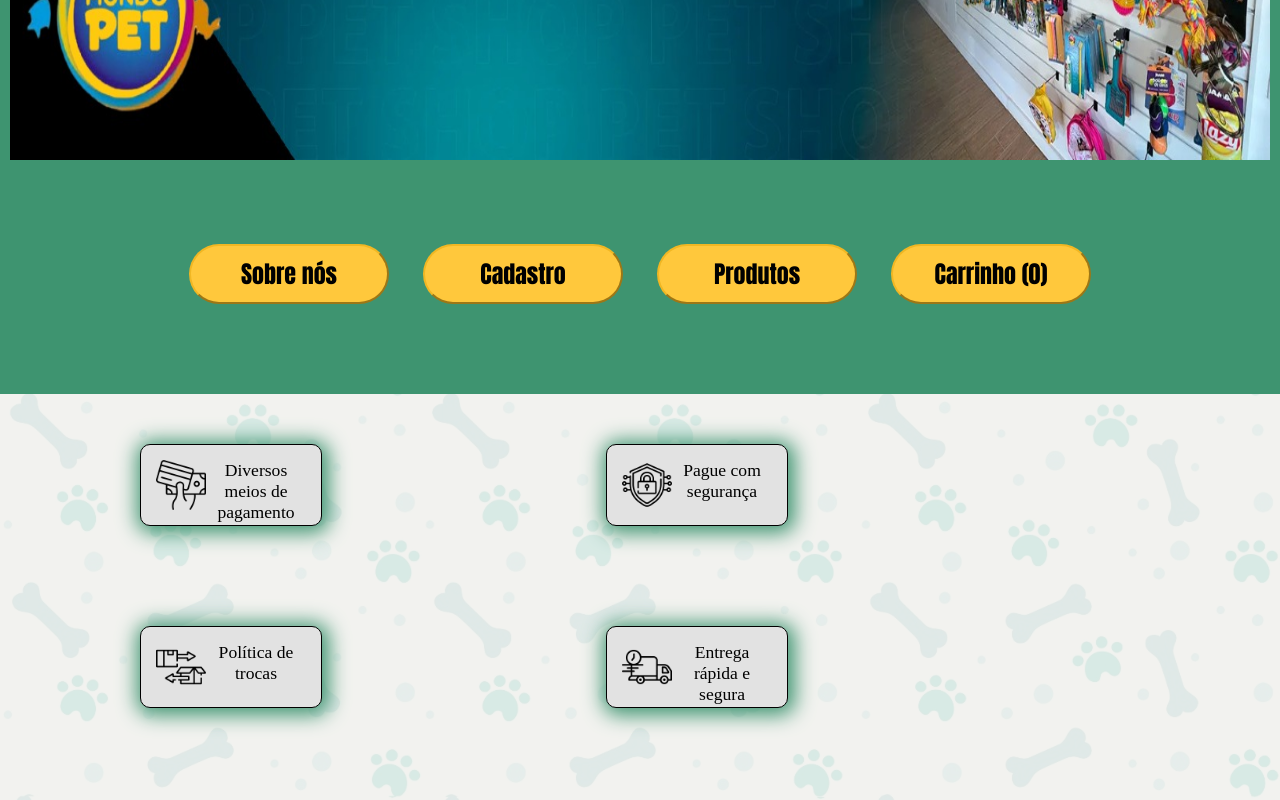
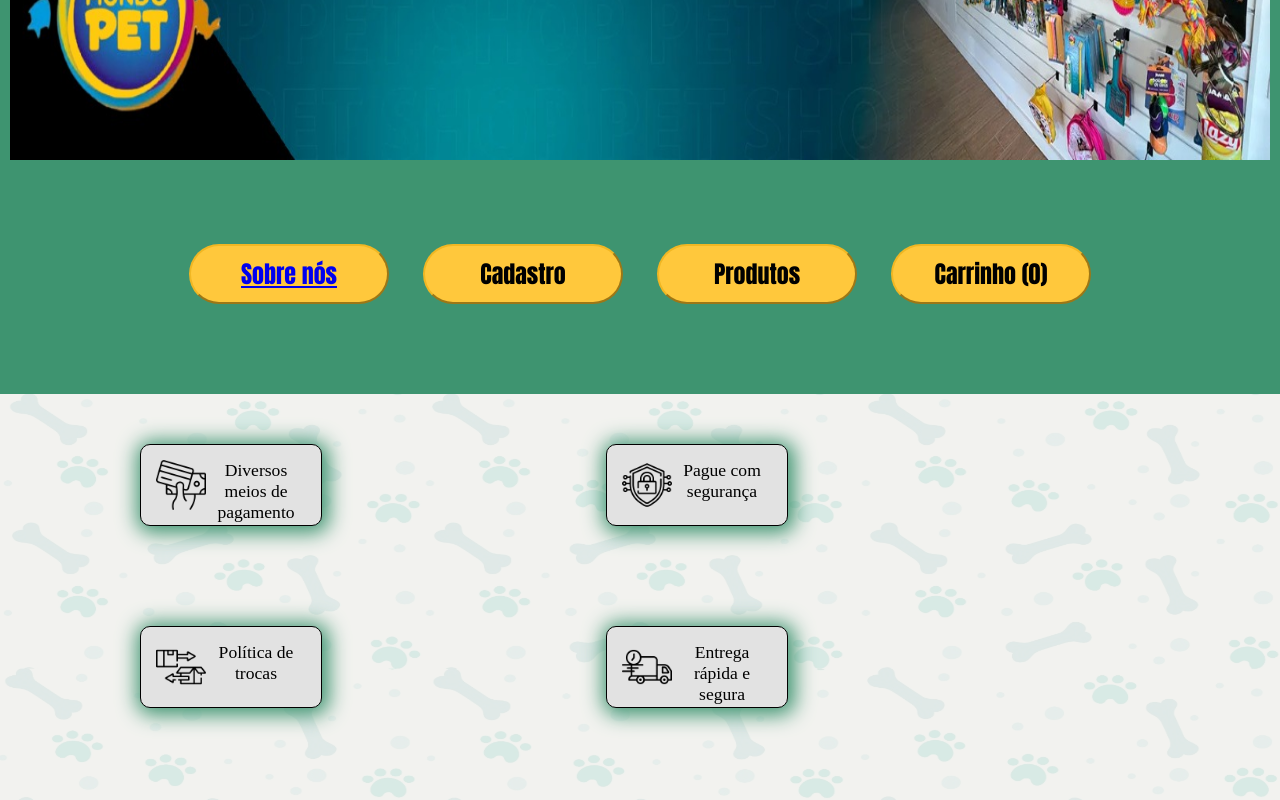
Before and after one commit to japa-2109/PetShop, a website: page html/index.html in a window 1280 px wide. Shown: the part 300-1100 px from the top of the page. Drawn offline with Linux system fonts and the light colour scheme.

Commit message:
Ajuste de fundo

```diff
--- a/css/style.css
+++ b/css/style.css
@@ -6,6 +6,7 @@ body {
 
 .fundo {
     width: 100%;
+    height: 100%;
     position: absolute;
     right: 0px;
     left: 0px;
--- a/html/index.html
+++ b/html/index.html
@@ -15,7 +15,7 @@
         <img class="banner" src="../image/petshop.jpeg" alt="banner">
 
         <nav>
-            <button href="sobre.html">Sobre nós</button>
+            <button><a href="sobre.html">Sobre nós</a></button>
             <button href="cadastro.html">Cadastro</button>
             <button href="produto.html">Produtos</button>
             <button href="carrinho.html" id="cart-button">Carrinho (<span id="cart-count">0</span>)</button>
```
Also changed, not shown: 1 other file.
